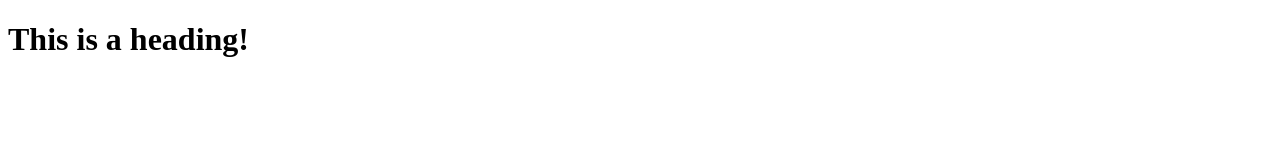
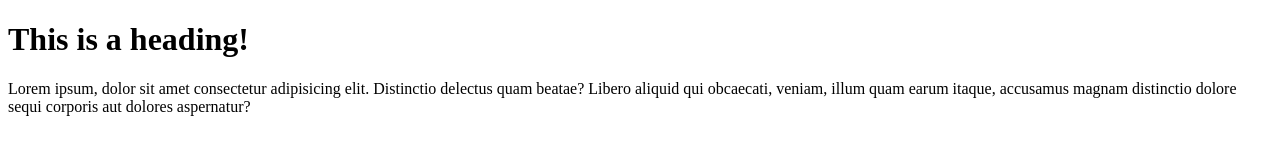
Before and after one commit to kric0007/gh-demo, a plain HTML site: page index.html in a window 1280 px wide. Drawn offline with Linux system fonts and the light colour scheme.

Commit message:
Add a paragraph

```diff
--- a/index.html
+++ b/index.html
@@ -7,5 +7,8 @@
 </head>
 <body>
     <h1>This is a heading!</h1>
+
+    <p>Lorem ipsum, dolor sit amet consectetur adipisicing elit. Distinctio delectus quam beatae? Libero aliquid qui obcaecati, veniam, illum quam earum itaque, accusamus magnam distinctio dolore sequi corporis aut dolores aspernatur?</p>
+
 </body>
 </html>
```
